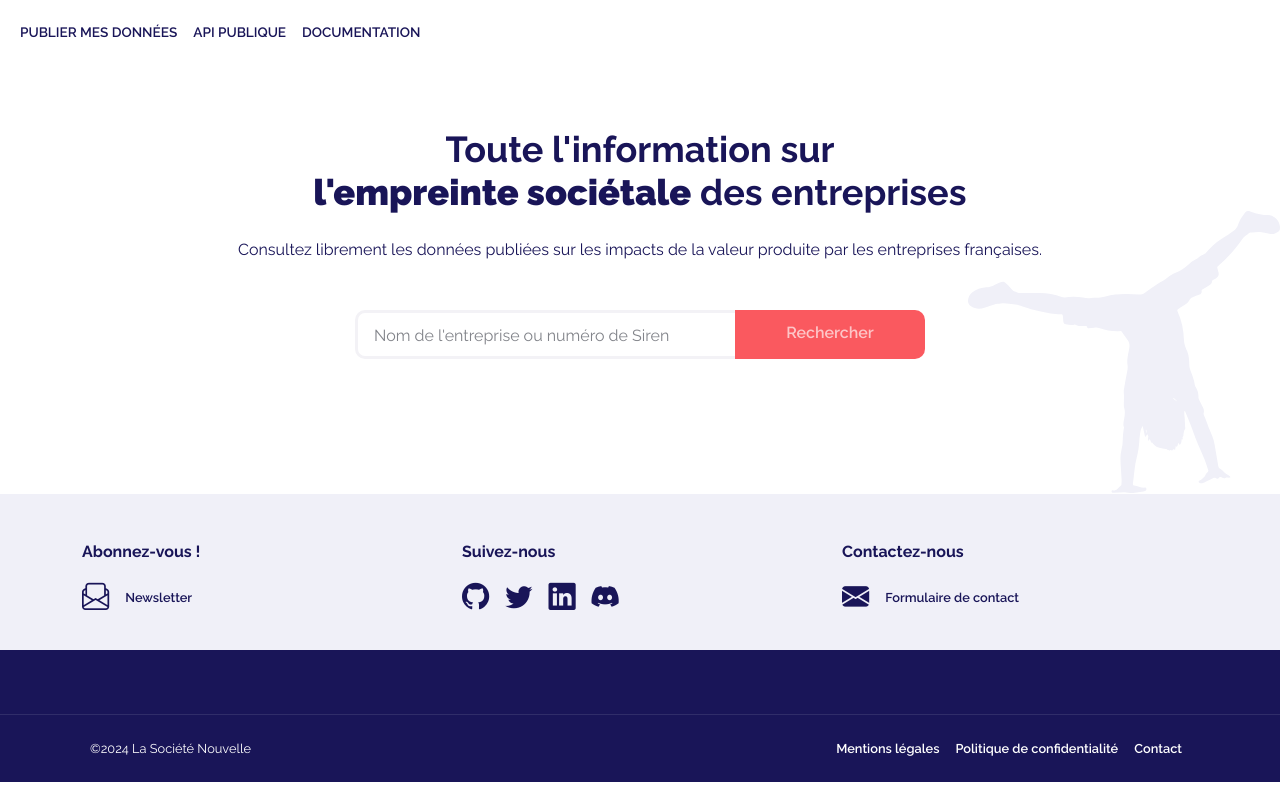
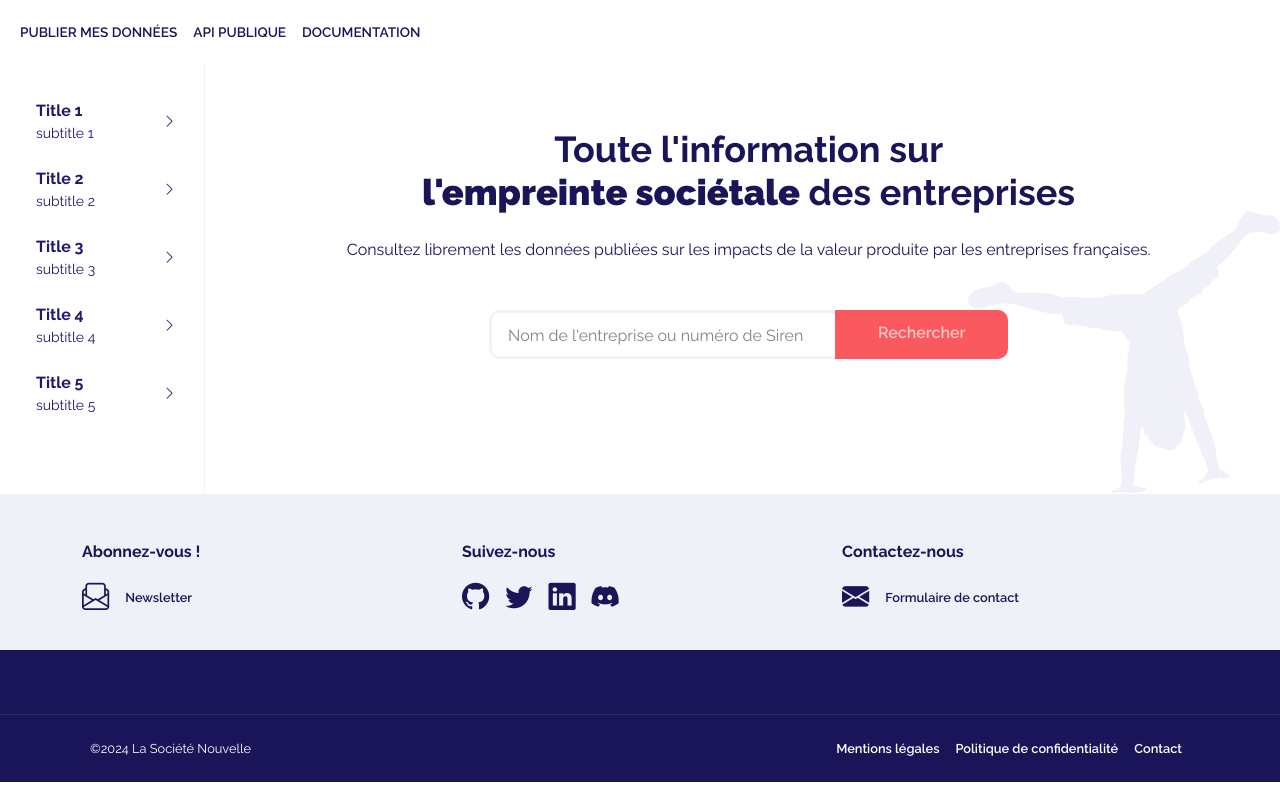
Before and after one commit to La-Societe-Nouvelle/SINESE-Portal, a Next.js app: page / in a window 1280 px wide. Built offline with nearby package versions, Linux system fonts and the light colour scheme.

Commit message:
Feature - add vertical navbar

```diff
--- a/package.json
+++ b/package.json
@@ -41,7 +41,7 @@
     "react-helmet-async": "^1.3.0",
     "react-markdown": "^5.0.3",
     "react-paginate": "^8.1.3",
-    "react-router-dom": "^5.2.0",
+    "react-router-dom": "^5.3.4",
     "react-select": "^5.7.0",
     "remark-gfm": "^1.0.0",
     "remark-html": "^13.0.1",
--- /dev/null
+++ b/src/components/navbar.js
@@ -0,0 +1,42 @@
+import React, { useState } from "react";
+import {
+    Col,
+    Container,
+    Dropdown,
+    Image,
+    Nav,
+    Navbar,
+    NavDropdown,
+    Row,
+  } from "react-bootstrap";
+
+const CustomNav = ({ li }) => {
+  const [window, setWindow] = useState(false);
+
+  let openClose = () => {
+    if (window === false) {
+      setWindow(true);
+    } else {
+      setWindow(false);
+    }
+  };
+  return (
+    <nav>
+      <ul className="navbar__list">
+        {li.map((item, i) => (
+          <Nav.Link className="navbar__li-box d-flex justify-content-between align-items-center gap-2" href={item[2]} key={i}>
+            <li
+              className="navbar__li"
+            >
+                <p className="m-0 fw-bold">{item[0]}</p>
+                <p className="small text-gray700 m-0 fw-light">{item[1]}</p>
+            </li>
+            <i class="bi bi-chevron-right"></i>
+          </Nav.Link>
+        ))}
+      </ul>
+    </nav>
+  );
+};
+
+export default CustomNav;
--- a/src/pages/index.js
+++ b/src/pages/index.js
@@ -5,6 +5,7 @@ import { Helmet } from "react-helmet";
 
 import axios from "axios";
 
+import CustomNav from "../components/navbar";
 import ErrorAlert from "../components/Error";
 import PaginatedLegalunit from "../components/PaginatedLegalunit";
 
@@ -93,6 +94,19 @@ const portail = () => {
           content="/portail.jpg"
         />
       </Helmet>
+      <Row>
+        <Col md={3} lg={2} className="navbar-menu d-none d-md-block">
+          <CustomNav
+            li={[
+              ["Title 1", "subtitle 1", "/"],
+              ["Title 2", "subtitle 2", "/"],
+              ["Title 3", "subtitle 3", "/"],
+              ["Title 4", "subtitle 4", "/"],
+              ["Title 5", "subtitle 5", "/"]
+            ]}
+          />
+        </Col>
+        <Col md={9} lg={10}>
           <section className="open-data-portal">
             <Container>
               <div className="text-center">
@@ -159,6 +173,8 @@ const portail = () => {
               {error && <ErrorAlert code={error} />}
             </Container>
           </section>
+        </Col>
+      </Row>
     </>
   );
 };
--- a/src/styles/App.scss
+++ b/src/styles/App.scss
@@ -12,6 +12,7 @@
 @import "components/statistics.scss";
 @import "components/posts.scss";
 @import "components/components.scss";
+@import "components/navbar.scss";
 
 // Font
 @import url("https://fonts.googleapis.com/css2?family=Raleway:wght@400;600;700;900&display=swap");
--- /dev/null
+++ b/src/styles/components/navbar.scss
@@ -0,0 +1,36 @@
+@import url('https://fonts.googleapis.com/css?family=Lato&display=swap');
+
+.navbar-menu {
+  border-right: 1px solid $gray-600;
+  transition: all 0.5s ease;
+  padding-top: 1rem;
+}
+
+.navbar__list {
+  list-style-type: none;
+  padding: 0 0.5rem 0 1rem;
+}
+.navbar__li {
+  display: inline-block;
+  padding:0px 0px 0px 12px;
+  top:2.5px;
+  font-size: 16px;
+  letter-spacing: 0px;
+  font-weight: 600;
+}
+.navbar__li-box {
+  margin-top:15px;
+  border-left: 0px solid $primary;
+  background-color: #fff;
+  transition: all 0.15s;
+  text-transform: none;
+  border-top-right-radius: 8px;
+  border-bottom-right-radius: 8px;
+    padding: 4px 8px;
+}
+.navbar__li-box:hover {
+  border-left: 7px solid $primary;
+  background-color: $light;
+  cursor: pointer;
+  transition: all 0.15s;
+}
```
Also changed, not shown: 1 other file (tests, documents, lock files or other folders). Lines whose indentation alone changed are shown as unchanged.
